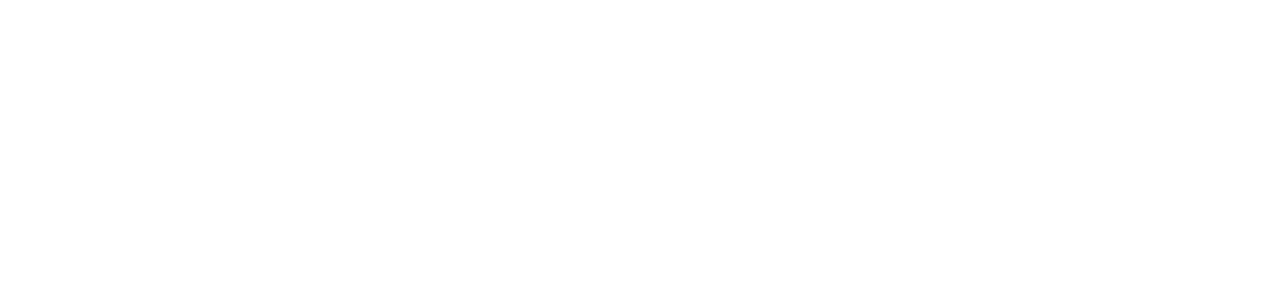
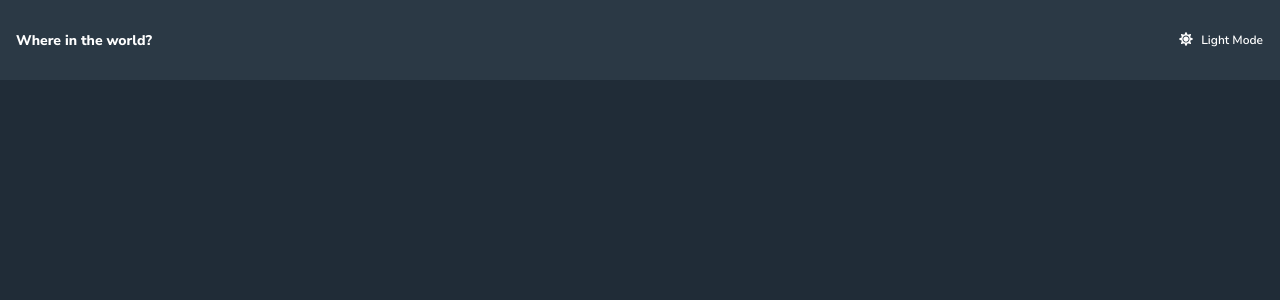
Before and after one commit to hoehooiyan/rest-countries-api-with-color-theme-switcher, a React (Create React App) app: page / in a window 1280 px wide. Shown: the top 300 px of the page. Built offline with nearby package versions, Linux system fonts and the light colour scheme; no server answers.

Commit message:
Toggle light mode & dark mode

```diff
--- a/src/App.js
+++ /dev/null
@@ -1,13 +0,0 @@
-import React from 'react'
-import { FontAwesomeIcon } from '@fortawesome/react-fontawesome'
-
-import './fontawesome'
-
-function App() {
-  return (
-    <div className='App'>
-    </div>
-  )
-}
-
-export default App
--- a/src/apis/api.js
+++ b/src/apis/api.js
@@ -1,6 +1,6 @@
 import axios from 'axios'
 
-const url = 'https://restcountries.eu/'
+const url = 'https://restcountries.eu/rest/v2'
 const config = {
   baseURL: url,
   method: 'get'
--- /dev/null
+++ b/src/components/app/index.js
@@ -0,0 +1,67 @@
+import React, { useState, useEffect } from 'react'
+import { ThemeProvider } from 'styled-components'
+
+import '../../icon/fontawesome'
+import restApi from '../../apis/api'
+
+// Styles
+import GlobalStyles from '../../styles/GlobalStyles'
+import colors from '../../styles/Colors'
+
+// Components
+import Header from '../header'
+
+const App = () => {
+  // Implement local storage to persist user selected theme
+  const localData = localStorage.getItem('isLightMode')
+  const [isLightMode, setIsLightMode] = useState(
+    localData === 'true' ? true : false
+  )
+
+  // Save all countries in the array
+  const [countries, setCountries] = useState([])
+
+  // Call the api the app starts
+  useEffect(() => {
+    restApi('/all')
+      .then(response => {
+        const { data } = response
+        console.log(data) // ! FIXME
+        setCountries(data)
+      })
+      .catch(error => console.error(error))
+  }, [isLightMode])
+
+  // Let user toggle between light & dark mode
+  const toggleTheme = e => {
+    setIsLightMode(!isLightMode)
+
+    localStorage.setItem('isLightMode', !isLightMode)
+  }
+
+  // Destructure dark & light mode from colors
+  // const { darkMode, lightMode } = colors
+
+  return (
+    <ThemeProvider theme={isLightMode ? colors.lightMode : colors.darkMode}>
+      <div>
+        <GlobalStyles />
+        {isLightMode ? (
+          <Header
+            icon='moon'
+            toggleText='Dark Mode'
+            toggleTheme={toggleTheme}
+          />
+        ) : (
+          <Header
+            icon='sun'
+            toggleText='Light Mode'
+            toggleTheme={toggleTheme}
+          />
+        )}
+      </div>
+    </ThemeProvider>
+  )
+}
+
+export default App
--- /dev/null
+++ b/src/components/header/index.js
@@ -0,0 +1,20 @@
+import React from 'react'
+import { FontAwesomeIcon } from '@fortawesome/react-fontawesome'
+// import { withTheme } from 'styled-components'
+
+import * as Styled from './styles'
+
+const Header = ({ icon, toggleText, toggleTheme }) => {
+  // console.log(props.theme.whiteElement)
+  return (
+    <Styled.Header>
+      <Styled.SiteTitle>Where in the world?</Styled.SiteTitle>
+      <Styled.DarkModeToggler onClick={toggleTheme}>
+        <FontAwesomeIcon icon={icon} className='icon' />
+        <Styled.DarkModeText>{toggleText}</Styled.DarkModeText>
+      </Styled.DarkModeToggler>
+    </Styled.Header>
+  )
+}
+
+export default Header
--- /dev/null
+++ b/src/components/header/styles.js
@@ -0,0 +1,34 @@
+import styled from 'styled-components'
+
+// import colors from '../../styles/Colors'
+import typography from '../../styles/Typography'
+
+export const Header = styled.header`
+  display: flex;
+  align-items: center;
+  justify-content: space-between;
+  background-color: ${props => props.theme.element};
+  height: 8rem;
+  padding: 0 1.7rem 0 1.6rem;
+`
+
+export const SiteTitle = styled.h1`
+  color: ${props => props.theme.text};
+  font-size: ${typography.fontSize.homepageItem};
+  font-weight: ${typography.fontWeight.extraBold};
+`
+
+export const DarkModeToggler = styled.div`
+  display: flex;
+  color: ${props => props.theme.text};
+  cursor: pointer;
+
+  .icon {
+    margin-right: 0.8rem;
+  }
+`
+
+export const DarkModeText = styled.p`
+  font-size: 1.2rem;
+  font-weight: ${typography.fontWeight.semiBold};
+`
--- /dev/null
+++ b/src/context/ThemeContext.js
@@ -0,0 +1,18 @@
+import { createContext } from 'react'
+
+const ThemeContext = createContext({
+  dark: false,
+  toggle: () => {}
+})
+
+export const ThemeProvider = props => {
+  return (
+    <ThemeContext.Provider
+      value={{
+        dark,
+        toggle
+      }}>
+      {props.children}
+    </ThemeContext.Provider>
+  )
+}
--- a/src/fontawesome.js
+++ b/src/icon/fontawesome.js
@@ -2,8 +2,9 @@
 
 import {
   faMoon,
+  faSun,
   faSearch,
   faChevronDown,
   faArrowLeft
 } from '@fortawesome/free-solid-svg-icons'
-library.add(faMoon, faSearch, faChevronDown, faArrowLeft)
+library.add(faMoon, faSun, faSearch, faChevronDown, faArrowLeft)
--- a/src/index.js
+++ b/src/index.js
@@ -1,6 +1,6 @@
 import React from 'react'
 import ReactDOM from 'react-dom'
 
-import App from './App'
+import App from './components/app'
 
 ReactDOM.render(<App />, document.getElementById('root'))
--- a/src/styles/Colors.js
+++ b/src/styles/Colors.js
@@ -1,14 +1,15 @@
 const colors = {
   darkMode: {
-    darkBlueElement: 'hsl(209, 23%, 22%)',
-    veryDarkBlueBackground: 'hsl(207, 26%, 17%)',
-    whiteText: 'hsl(0, 0%, 100%)'
+    element: 'hsl(209, 23%, 22%)',
+    background: 'hsl(207, 26%, 17%)',
+    text: 'hsl(0, 0%, 100%)',
+    input: 'hsl(0, 0%, 100%)'
   },
   lightMode: {
-    whiteElement: 'hsl(0, 0%, 100%)',
-    veryLightGrayBackground: 'hsl(0, 0%, 98%)',
-    veryDarkBlueText: 'hsl(200, 15%, 8%)',
-    darkGrayInput: 'hsl(0, 0%, 52%)'
+    element: 'hsl(0, 0%, 100%)',
+    background: 'hsl(0, 0%, 98%)',
+    text: 'hsl(200, 15%, 8%)',
+    input: 'hsl(0, 0%, 52%)'
   }
 }
 
--- a/src/styles/GlobalStyles.js
+++ b/src/styles/GlobalStyles.js
@@ -16,6 +16,8 @@
   }
 
   body {
+    background-color: ${props => props.theme.background};
+    font-family: ${typography.primaryFont};
     font-size: ${typography.fontSize.homepageItem};
     max-width: ${breakpoints.largeDesktop};
   }
```
